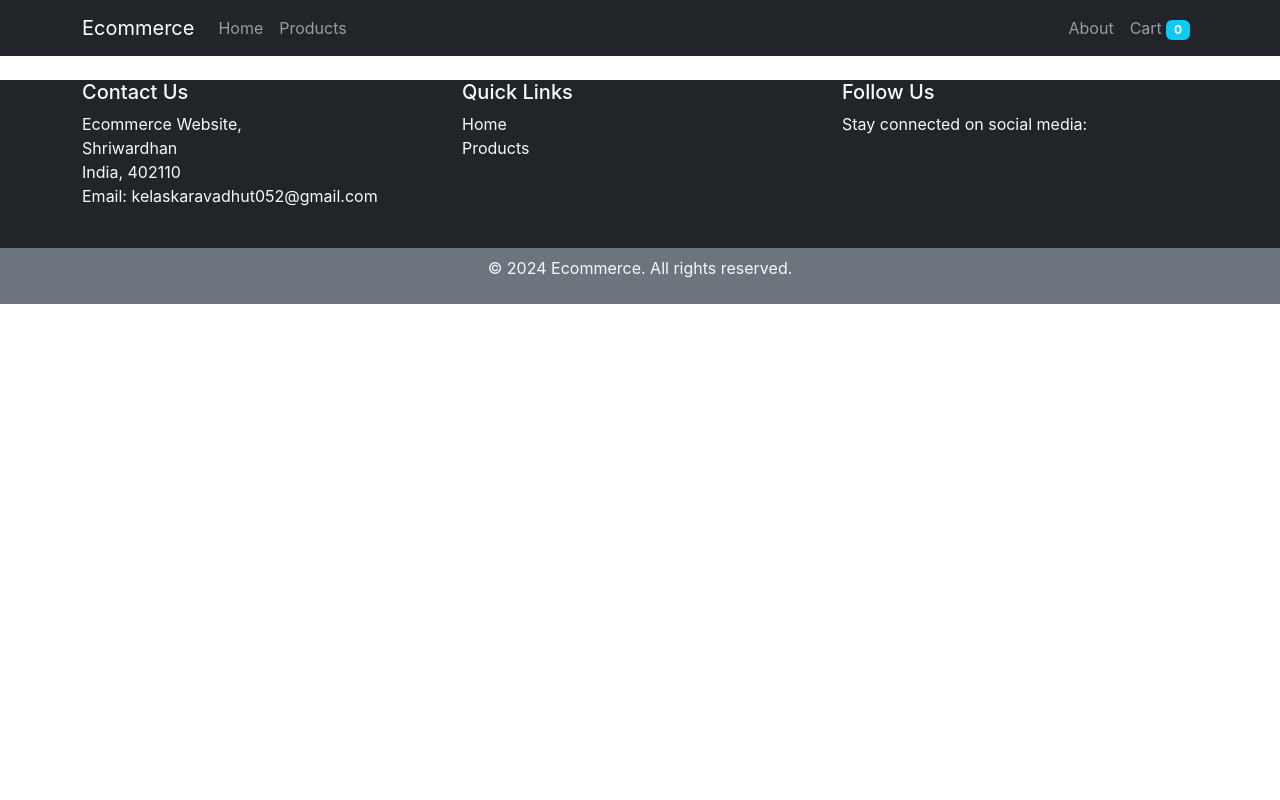
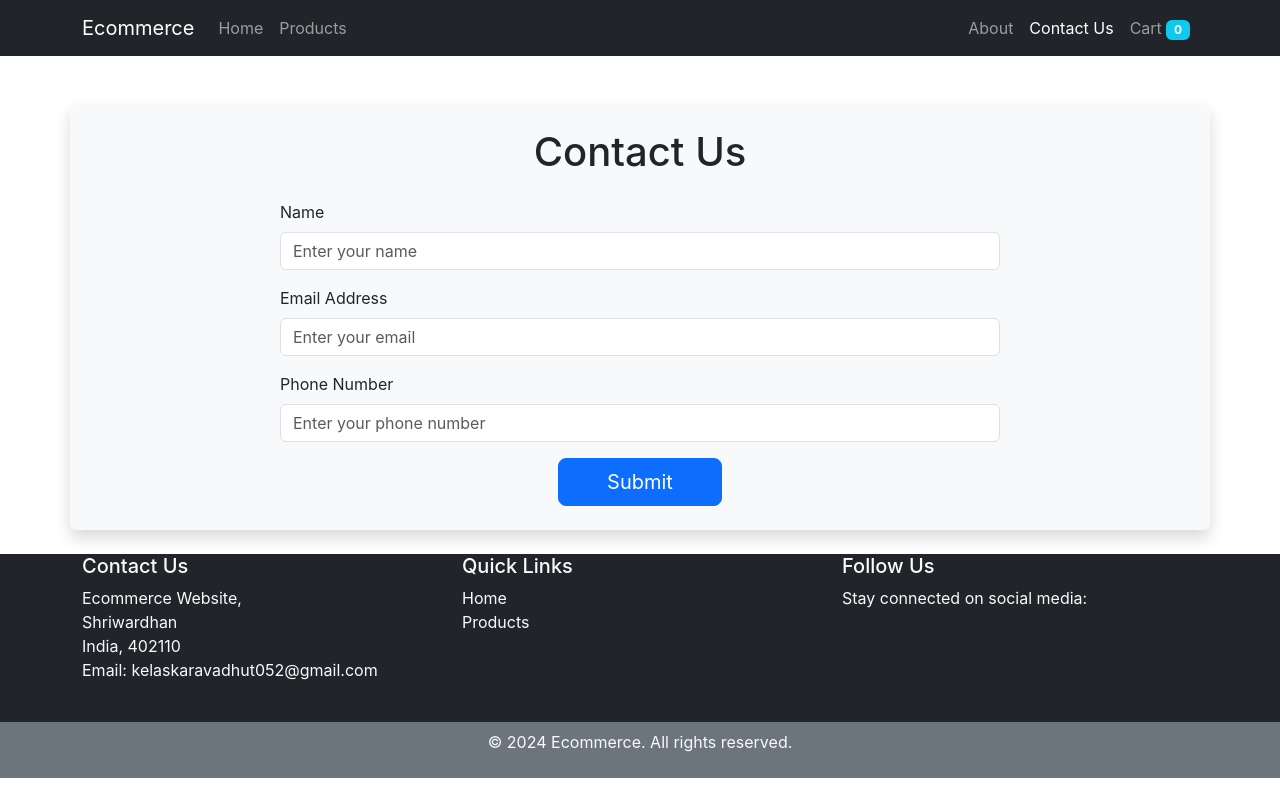
Before and after one commit to AvadhutK01/Ecommerce-React-App, a React (Create React App) app: page /contact in a window 1280 px wide. Built offline with nearby package versions, Linux system fonts and the light colour scheme.

Commit message:
feat: added contact us page

```diff
--- a/src/App.js
+++ b/src/App.js
@@ -2,6 +2,7 @@ import React from 'react';
 import { BrowserRouter as Router, Routes, Route } from 'react-router-dom';
 import Header from './components/UI/Header/HeaderPage';
 import AboutUs from './components/AboutUs/AboutUs';
+import ContactUs from './components/ContactUs/ContactUs';
 import './App.css';
 import HomePage from './components/Home/HomePage';
 import ProductsPage from './components/Products/ProductsPage';
@@ -15,6 +16,7 @@ const App = () => {
                 <Route path="/" element={<HomePage />} />
                 <Route path="/products" element={<ProductsPage />} />
                 <Route path="/about" element={<AboutUs />} />
+                <Route path="/contact" element={<ContactUs />} />
             </Routes>
             <Footer />
         </Router>
--- /dev/null
+++ b/src/components/ContactUs/ContactUs.jsx
@@ -0,0 +1,124 @@
+import React, { useState } from 'react';
+
+const ContactUs = () => {
+    const [formData, setFormData] = useState({
+        name: '',
+        email: '',
+        phone: ''
+    });
+    const [status, setStatus] = useState({ type: '', message: '' });
+    const [isSubmitting, setIsSubmitting] = useState(false);
+
+    const handleChange = (e) => {
+        const { name, value } = e.target;
+        setFormData(prev => ({ ...prev, [name]: value }));
+    };
+
+    const handleSubmit = async (e) => {
+        e.preventDefault();
+        setIsSubmitting(true);
+        setStatus({ type: '', message: '' });
+
+        const firestoreUrl = "https://firestore.googleapis.com/v1/projects/sh-p-f50d3/databases/(default)/documents/ecom";
+
+        const payload = {
+            fields: {
+                name: { stringValue: formData.name },
+                email: { stringValue: formData.email },
+                phone: { stringValue: formData.phone }
+            }
+        };
+
+        try {
+            const response = await fetch(firestoreUrl, {
+                method: 'POST',
+                headers: {
+                    'Content-Type': 'application/json'
+                },
+                body: JSON.stringify(payload)
+            });
+
+            if (response.ok) {
+                setStatus({ type: 'success', message: 'Your message has been sent successfully!' });
+                setFormData({ name: '', email: '', phone: '' });
+            } else {
+                const errorData = await response.json();
+                console.error("Firebase Error:", errorData);
+                setStatus({ type: 'danger', message: 'Failed to send message. Please try again.' });
+            }
+        } catch (error) {
+            console.error("Submission Error:", error);
+            setStatus({ type: 'danger', message: 'An error occurred. Please try again later.' });
+        } finally {
+            setIsSubmitting(false);
+        }
+    };
+
+    return (
+        <div className="container mt-5 p-4 bg-light rounded shadow">
+            <h1 className="text-center mb-4">Contact Us</h1>
+            <div className="row justify-content-center">
+                <div className="col-md-8">
+                    {status.message && (
+                        <div className={`alert alert-${status.type} alert-dismissible fade show`} role="alert">
+                            {status.message}
+                            <button type="button" className="btn-close" onClick={() => setStatus({ type: '', message: '' })} aria-label="Close"></button>
+                        </div>
+                    )}
+                    <form onSubmit={handleSubmit}>
+                        <div className="mb-3">
+                            <label htmlFor="name" className="form-label">Name</label>
+                            <input
+                                type="text"
+                                className="form-control"
+                                id="name"
+                                name="name"
+                                value={formData.name}
+                                onChange={handleChange}
+                                required
+                                placeholder="Enter your name"
+                            />
+                        </div>
+                        <div className="mb-3">
+                            <label htmlFor="email" className="form-label">Email Address</label>
+                            <input
+                                type="email"
+                                className="form-control"
+                                id="email"
+                                name="email"
+                                value={formData.email}
+                                onChange={handleChange}
+                                required
+                                placeholder="Enter your email"
+                            />
+                        </div>
+                        <div className="mb-3">
+                            <label htmlFor="phone" className="form-label">Phone Number</label>
+                            <input
+                                type="tel"
+                                className="form-control"
+                                id="phone"
+                                name="phone"
+                                value={formData.phone}
+                                onChange={handleChange}
+                                required
+                                placeholder="Enter your phone number"
+                            />
+                        </div>
+                        <div className="text-center">
+                            <button
+                                type="submit"
+                                className="btn btn-primary btn-lg px-5"
+                                disabled={isSubmitting}
+                            >
+                                {isSubmitting ? 'Sending...' : 'Submit'}
+                            </button>
+                        </div>
+                    </form>
+                </div>
+            </div>
+        </div>
+    );
+};
+
+export default ContactUs;
--- a/src/components/UI/Header/HeaderPage.jsx
+++ b/src/components/UI/Header/HeaderPage.jsx
@@ -26,6 +26,7 @@ const Header = () => {
                         </Nav>
                         <Nav>
                             <NavLink to="/about" className="nav-link">About</NavLink>
+                            <NavLink to="/contact" className="nav-link">Contact Us</NavLink>
                             <Nav.Link onClick={handleShowCart}>
                                 <i className="bi bi-cart"></i> Cart <Badge bg="info">{totalCartItems}</Badge>
                             </Nav.Link>
```
